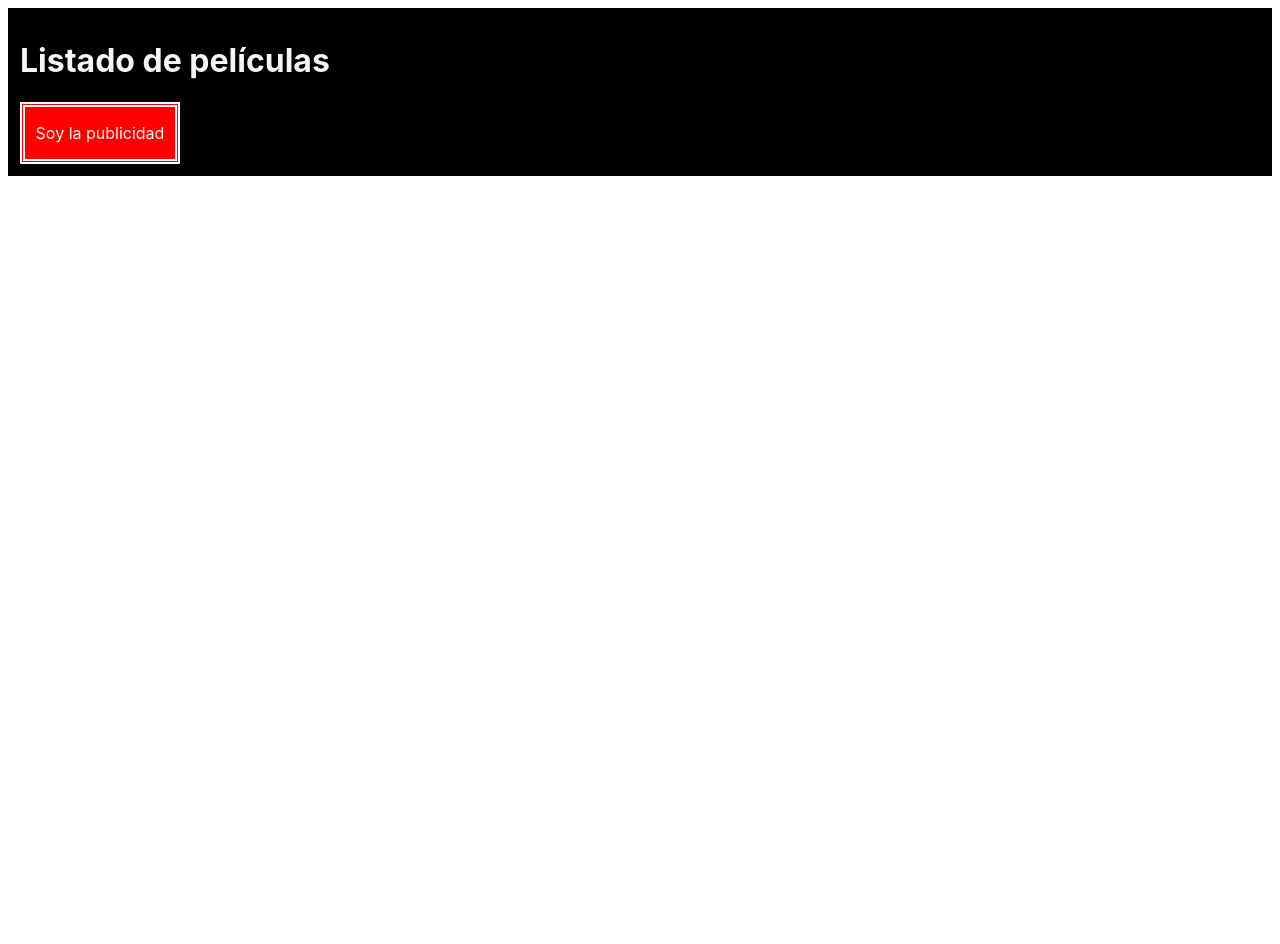
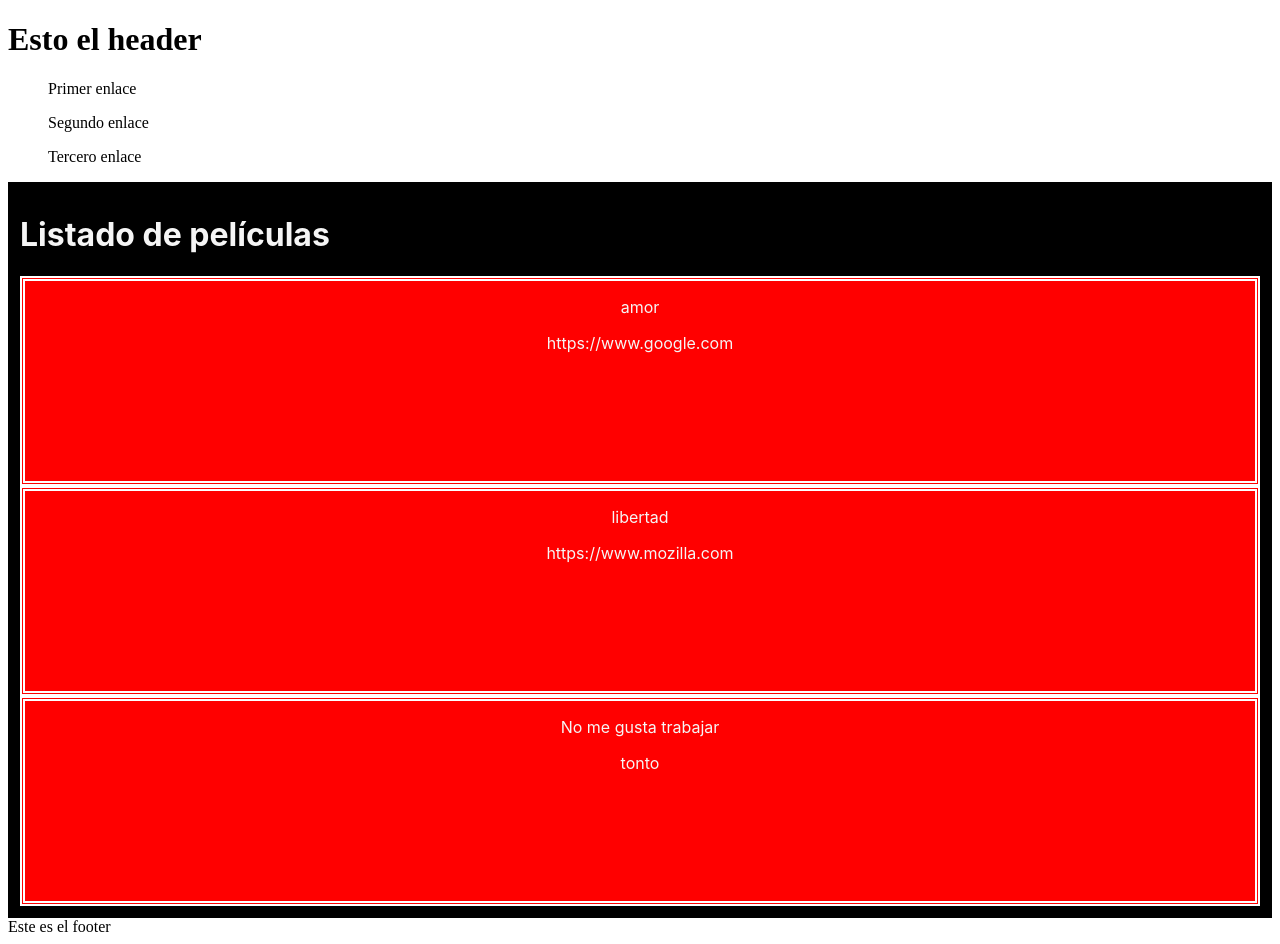
Before and after one commit to josejd2/proyecto-gatsby, a Gatsby site: page / in a window 1280 px wide. Before the commit the page ends 800 px from the top, so only its background shows below. Built offline with nearby package versions, Linux system fonts and the light colour scheme; Gatsby itself is replaced by a stand-in of ours.

Commit message:
Segundo commit

```diff
--- a/src/components/banner.js
+++ b/src/components/banner.js
@@ -1,18 +1,19 @@
 import * as React from "react"
 
 const styles = {
-    width: 150,
     borderWidth: 5,
     borderColor: "white",
     borderStyle: "double",
     backgroundColor: "red",
-    textAlign: "center"
+    textAlign: "center",
+    minHeight: 200
 }
 
-const Banner = () =>{
+const Banner = ({texto="No me gusta trabajar", url="tonto"}) =>{
     return(
         <div style={styles}>
-            <p>Soy la publicidad</p>
+            <p>{texto}</p>
+            <p>{url}</p>
         </div>
     )
 }
--- /dev/null
+++ b/src/components/layout.js
@@ -0,0 +1,21 @@
+import * as React from "react"
+import Nav from "./nav"
+
+const Layout = ({children}) =>{
+    return(
+        <>
+        <header>
+            <h1>Esto el header</h1>
+            <Nav></Nav>
+        </header>
+        <main>
+            {children}
+        </main>
+        <footer>
+            Este es el footer
+        </footer>
+        </>
+    )
+}
+
+export default Layout
--- /dev/null
+++ b/src/components/nav.js
@@ -0,0 +1,14 @@
+import * as React from "react"
+
+const Nav = () =>{
+    return(
+        <>
+        <nav>
+            <ul>Primer enlace</ul>
+            <ul>Segundo enlace</ul>
+            <ul>Tercero enlace</ul>
+        </nav>
+        </>
+    )
+}
+export default Nav
--- a/src/pages/index.js
+++ b/src/pages/index.js
@@ -1,5 +1,6 @@
 import * as React from "react"
 import Banner from "../components/banner"
+import Layout from "../components/layout"
 
 const pageStyles = {
   backgroundColor: "#000",
@@ -15,11 +16,22 @@
 
 const IndexPage = () => {
   // a partir del return jsx
+
   return (
-    <main style={pageStyles}>
-      <h1>{info.text}</h1>
-      <Banner></Banner>
-    </main>
+    <Layout>
+      <main style={pageStyles}>
+        <h1>{info.text}</h1>
+        <Banner
+          texto="amor"
+          url="https://www.google.com"
+        ></Banner>
+        <Banner
+          texto="libertad"
+          url="https://www.mozilla.com"
+        ></Banner>
+        <Banner/>
+      </main>
+    </Layout>
   )
 }
 
```
Also changed, not shown: src/pages/presentacion.js (+7 -1 lines), README.md.
